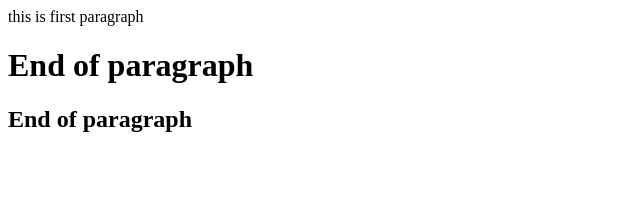
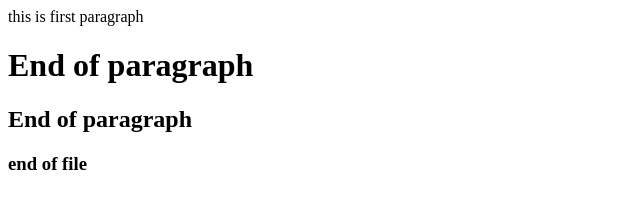
Before and after one commit to baljnyam/ITC515, a plain HTML site: page index.html in a window 1280 px wide. Shown: the whole page, without its empty margins (0-640 px from the left). Drawn offline with Linux system fonts and the light colour scheme.

Commit message:
changes updated to index.html

```diff
--- a/index.html
+++ b/index.html
@@ -7,5 +7,6 @@
 
 <h1>End of paragraph</h1>
 <h2>End of paragraph</h2>
+<h3>end of file</h3>
 </body>
 <html>
```
Also changed, not shown: 1 other file.
